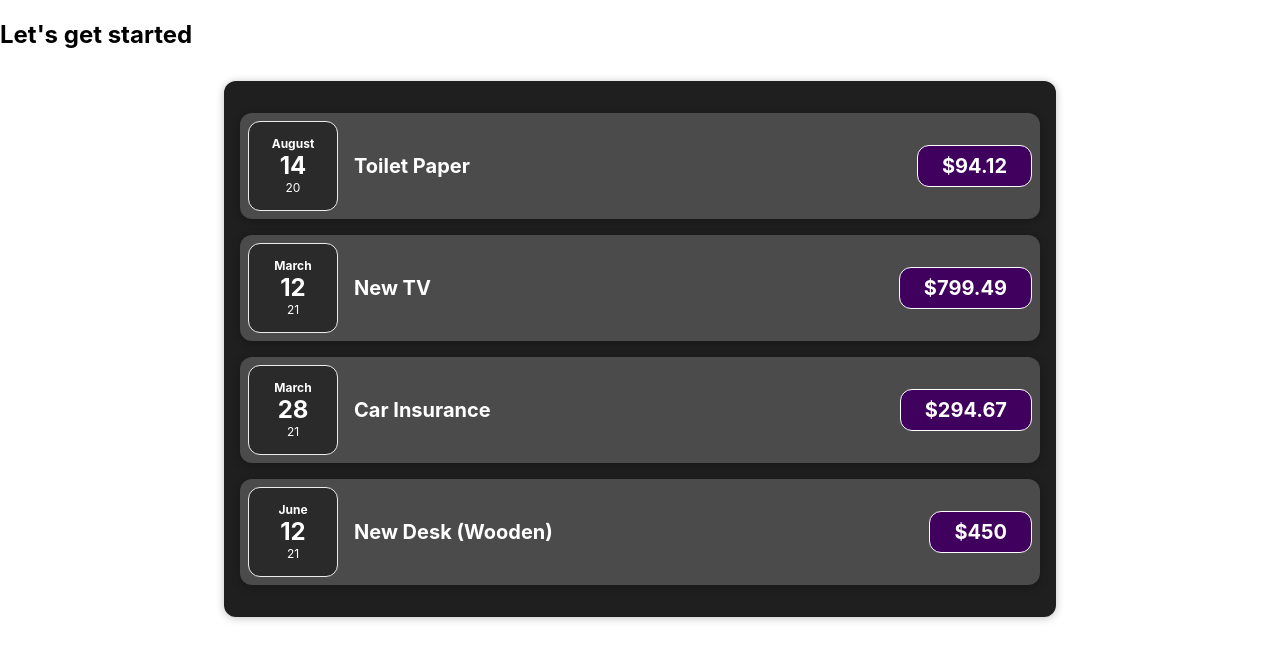
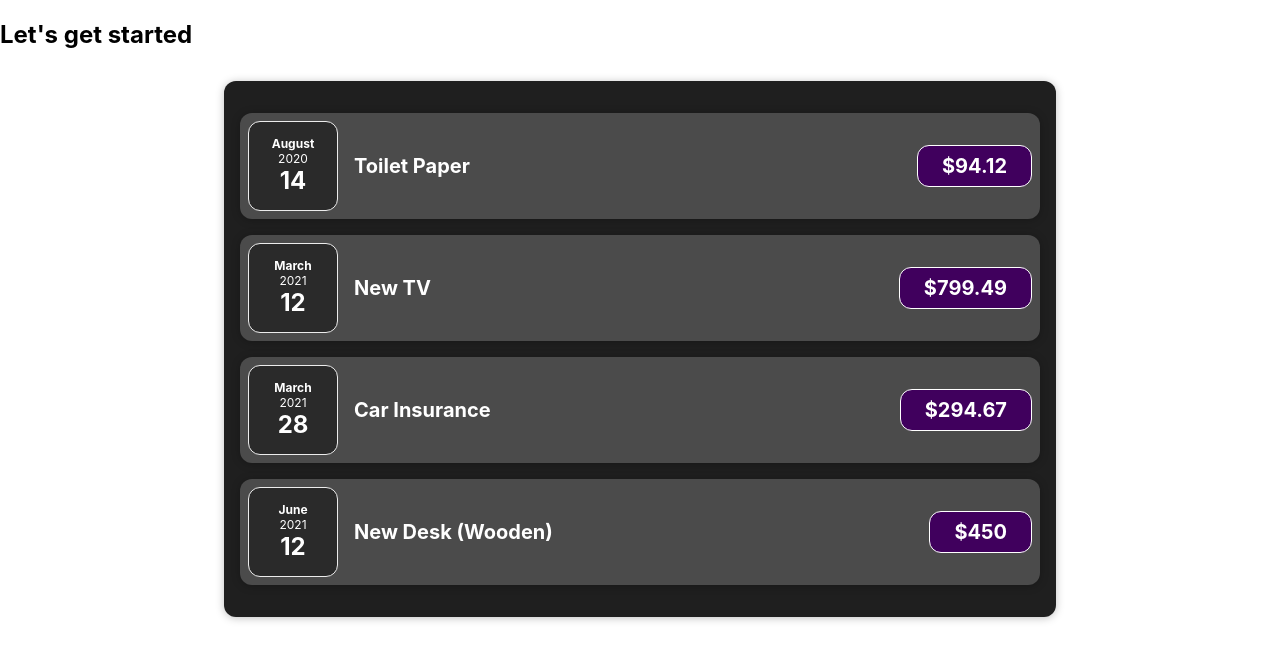
Before and after one commit to dsolerh/react-complete-guide, a React (Create React App) app: page / in a window 1280 px wide. Shown: the top 660 px of the page. Built offline with nearby package versions, Linux system fonts and the light colour scheme.

Commit message:
add card and refactor the code

```diff
--- /dev/null
+++ b/src/components/Card/Card.css
@@ -0,0 +1,4 @@
+.card {
+    border-radius: 12px;
+    box-shadow: 0 1px 8px rgba(0, 0, 0, 0.25);
+}
--- /dev/null
+++ b/src/components/Card/Card.tsx
@@ -0,0 +1,10 @@
+import './Card.css'
+
+function Card({ id, className, children }: { id: string, className: string, children: JSX.Element[] }): JSX.Element {
+    const clss = `card ${className}`
+    return (
+        <div id={id} className={clss}>{children}</div>
+    );
+}
+
+export default Card;
--- a/src/components/Expense/ExpenseDate.tsx
+++ b/src/components/Expense/ExpenseDate.tsx
@@ -3,13 +3,13 @@ import './ExpenseDate.css'
 function ExpenseDate({ date }: { date: Date }): JSX.Element {
     const month = date.toLocaleString('en-US', { month: 'long' }),
         day = date.toLocaleString('en-US', { day: '2-digit' }),
-        year = date.toLocaleString('en-US', { year: '2-digit' })
+        year = date.toLocaleString('en-US', { year: 'numeric' })
 
     return (
         <div className='expense-date'>
             <div className='expense-date__month'>{month}</div>
+            <div className='expense-date__year'>{year}</div>
             <div className='expense-date__day'>{day}</div>
-            <div className='expense-date__year'>{year}</div>
         </div>
     );
 }
--- a/src/components/Expense/ExpenseItem.css
+++ b/src/components/Expense/ExpenseItem.css
@@ -2,10 +2,8 @@
     display: flex;
     justify-content: space-between;
     align-items: center;
-    box-shadow: 0 2px 8px rgba(0, 0, 0, 0.25);
     padding: 0.5rem;
     margin: 1rem 0;
-    border-radius: 12px;
     background-color: #4b4b4b;
 }
 
--- a/src/components/Expense/ExpenseItem.tsx
+++ b/src/components/Expense/ExpenseItem.tsx
@@ -1,3 +1,4 @@
+import Card from '../Card/Card'
 import ExpenseDate from './ExpenseDate'
 import './ExpenseItem.css'
 
@@ -12,13 +13,13 @@ function ExpenseItem({ id, date, title, amount }: ExpenseProps): JSX.Element {
 
 
     return (
-        <div id={id} className='expense-item'>
+        <Card id={id} className='expense-item'>
             <ExpenseDate date={date}></ExpenseDate>
             <div className='expense-item__description'>
                 <h2>{title}</h2>
                 <div className='expense-item__price'>${amount}</div>
             </div>
-        </div>
+        </Card>
     );
 }
 
--- a/src/components/Expense/Expenses.css
+++ b/src/components/Expense/Expenses.css
@@ -4,6 +4,4 @@
     margin: 2rem auto;
     width: 50rem;
     max-width: 95%;
-    border-radius: 12px;
-    box-shadow: 0 1px 8px rgba(0, 0, 0, 0.25);
 }
--- a/src/components/Expense/Expenses.tsx
+++ b/src/components/Expense/Expenses.tsx
@@ -1,8 +1,9 @@
+import Card from '../Card/Card';
 import './Expenses.css'
 
-function Expenses({ children }: { children: JSX.Element[] }) {
+function Expenses({ children }: { children: JSX.Element[] }): JSX.Element {
     return (
-        <div className="expenses">{children}</div>
+        <Card id='expenses' className="expenses">{children}</Card>
     );
 }
 
```
